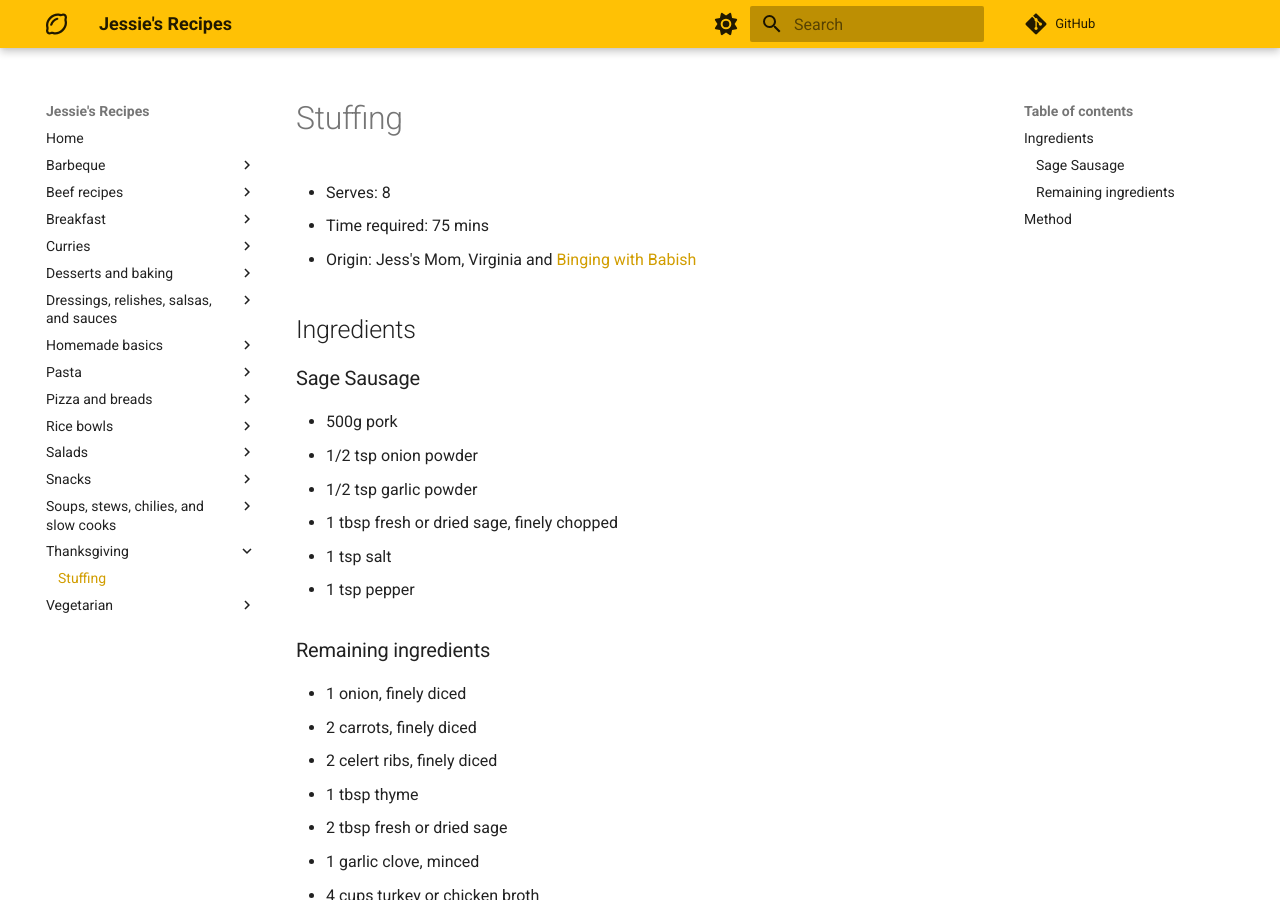
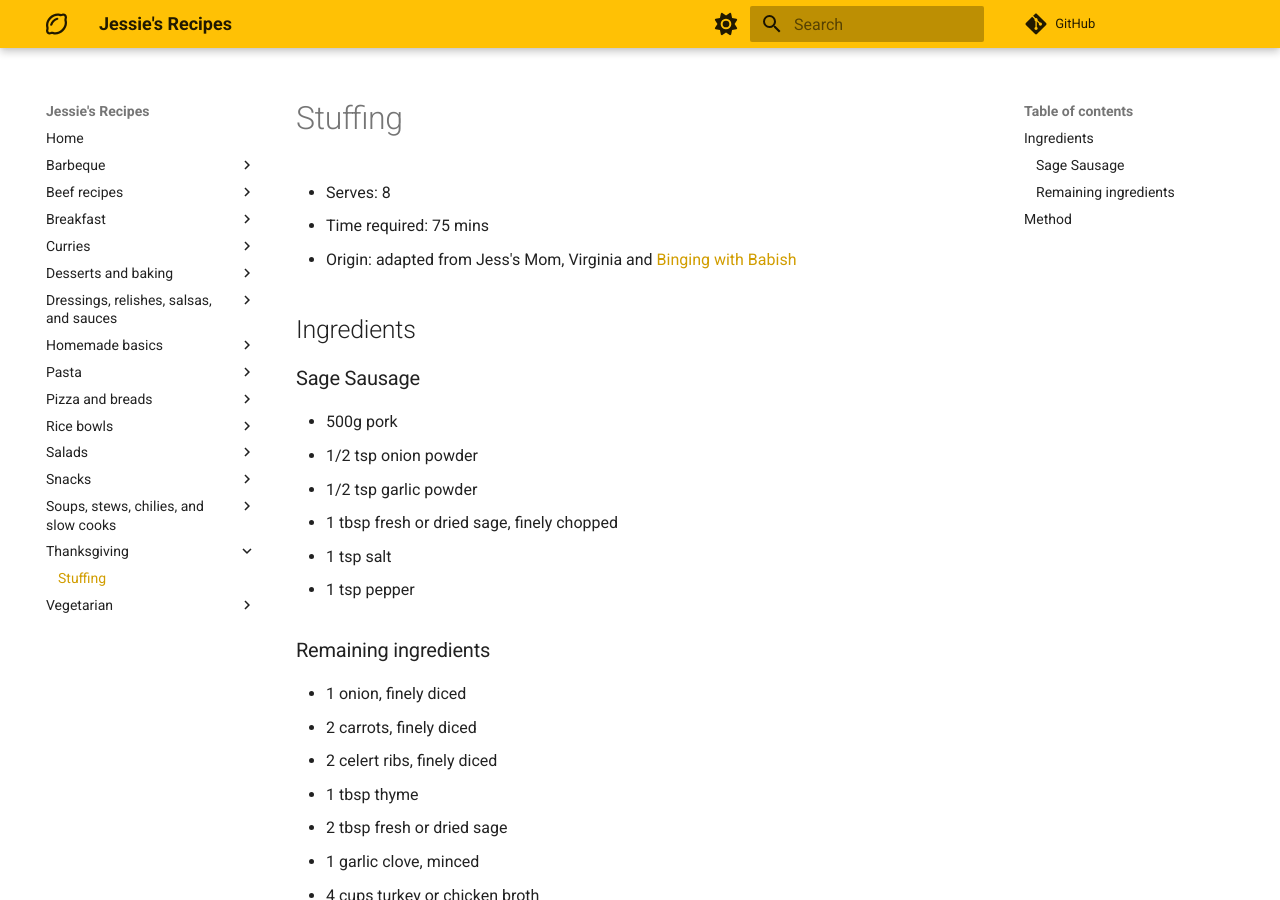
Before and after one commit to Adroz/recipe-database, an MkDocs documentation site: the page built from docs/thanksgiving/stuffing.md, in a window 1280 px wide and 900 px high. Built offline with MkDocs 1.6.1 and Material for MkDocs 9.7.7, drawn with Linux system fonts in a browser that asks for light colours; comment, search, counter and statistics services are not loaded.

Commit message:
Update stuffing.md

```diff
--- a/docs/thanksgiving/stuffing.md
+++ b/docs/thanksgiving/stuffing.md
@@ -1,7 +1,7 @@
 # Stuffing
 * Serves: 8
 * Time required: 75 mins
-* Origin: Jess's Mom, Virginia and [Binging with Babish](https://basicswithbabish.co/basicsepisodes/last-minute-thanksgiving)
+* Origin: adapted from Jess's Mom, Virginia and [Binging with Babish](https://basicswithbabish.co/basicsepisodes/last-minute-thanksgiving)
 
 ## Ingredients
 ### Sage Sausage
```
